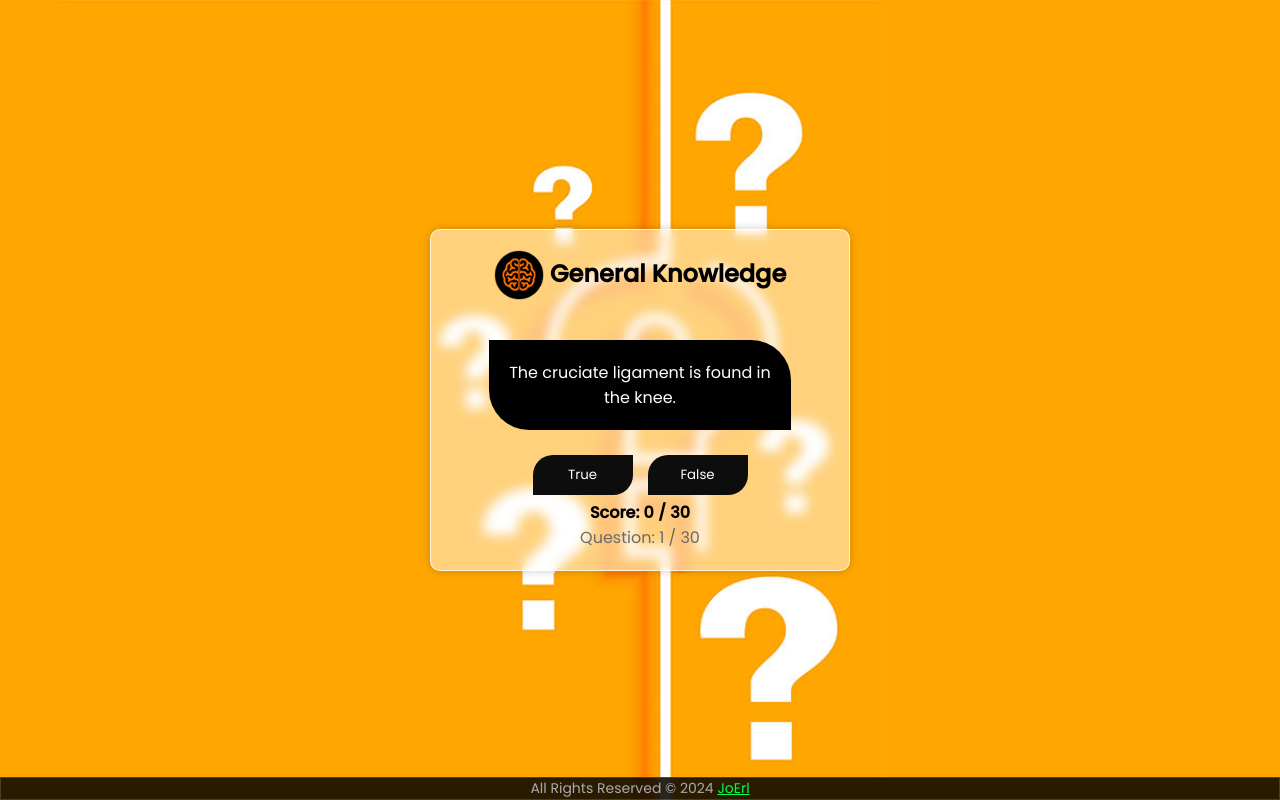
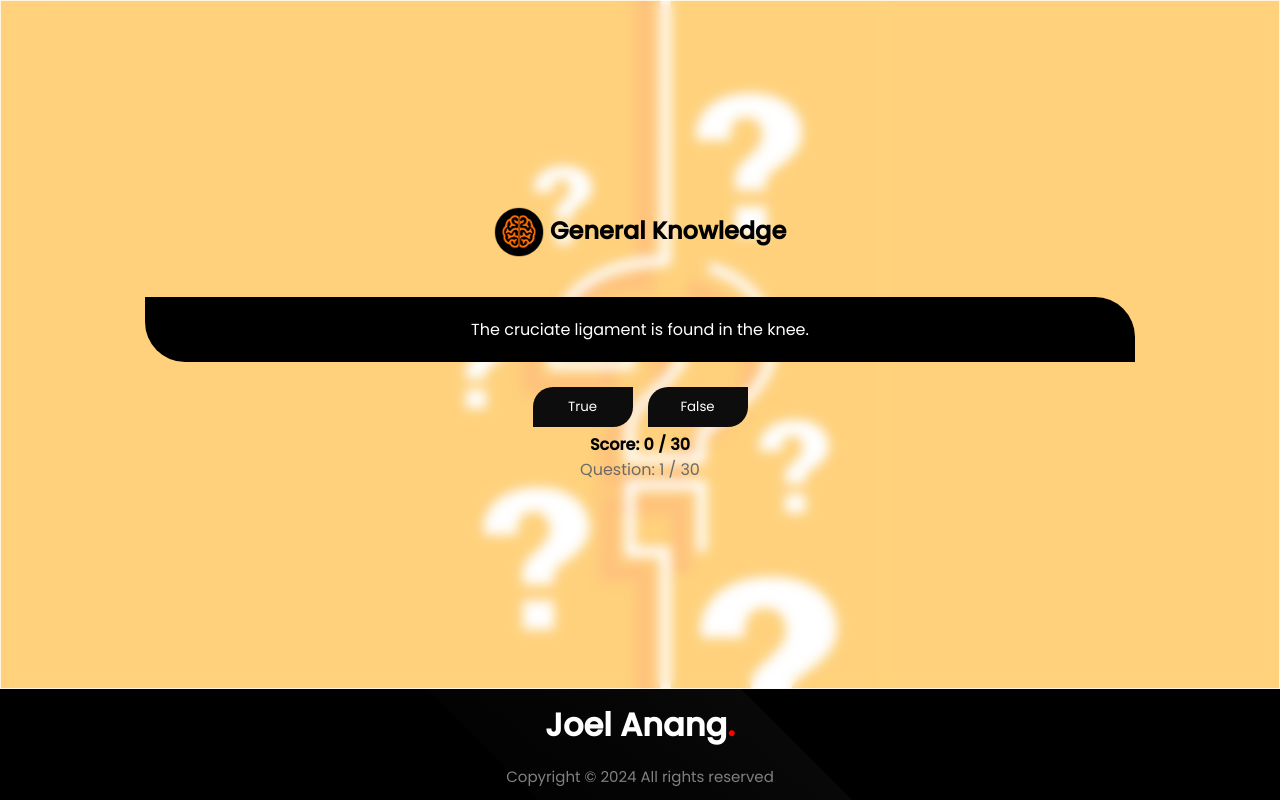
Before and after one commit to Jo-erl/GeneralKnowledge, a plain HTML site: page index.html in a window 1280 px wide. Drawn offline with Linux system fonts and the light colour scheme.

Commit message:
Add files via upload

```diff
--- a/index.html
+++ b/index.html
@@ -7,7 +7,7 @@
       name="viewport"
       content="width=device-width, initial-scale=1, maximum-scale=1, user-scalable=no shrink-to-fit=no"
     />
-    <meta name="description" content="" />
+    <meta name="description" content="Quiz game" />
     <meta name="keywords" content="html, css, javascript" />
     <meta name="author" content="Joel Anang" />
     <title>General Knowledge</title>
@@ -21,7 +21,12 @@
   <body oncontextmenu="return false">
     <div class="container">
       <h1>
-            <img src="logo.png" alt="General Knowledge Icon" style="width:50px; height:auto; vertical-align: middle;" /> General Knowledge
+        <img
+          src="logo.png"
+          alt="General Knowledge Icon"
+          style="width: 50px; height: auto; vertical-align: middle"
+        />
+        General Knowledge
       </h1>
 
       <div class="question-container">
@@ -36,26 +41,59 @@
         <p id="total">Question: 1 / 3</p>
       </div>
     </div>
-    <script src="script.js"></script>
 
+    <!--=======================================================-->
     <!--Footer-->
-    <section class="footer">
-        <p>
-          All Rights Reserved &copy; <span id="currentYear"></span>
-          <a
-            href="https://jo-erl.github.io/joelanangportfolio/"
-            style="color: rgb(0, 255, 68)"
-            target="_blank"
-            >JoErl</a
+    <footer class="footer">
+      <div class="footer-content">
+        <div class="logo">
+          <a href="https://jo-erl.github.io/joelanangportfolio/" target="_blank"
+            >Joel Anang<span>.</span></a
           >
+        </div>
+        <p class="copyright">
+          Copyright &copy;
+          <script>
+            document.write(new Date().getFullYear());
+          </script>
+          All rights reserved
         </p>
+      </div>
+    </footer>
+    <!--Footer end-->
+    <!--=======================================================-->
 
     <script>
-          // JavaScript to automatically update the year
-          document.getElementById("currentYear").textContent =
-            new Date().getFullYear();
+      // Footer functionality
+      const footer = document.querySelector("footer");
+      const currentYearSpan = document.querySelector(".current-year");
+
+      // Set the current year in the footer
+      if (currentYearSpan) {
+        currentYearSpan.textContent = new Date().getFullYear();
+      }
+
+      function handleScroll() {
+        // Footer reveal animation
+        const footerRect = footer.getBoundingClientRect();
+        const windowHeight = window.innerHeight;
+
+        if (footerRect.bottom <= windowHeight + 100) {
+          footer.classList.add("reveal");
+        } else {
+          footer.classList.remove("reveal");
+        }
+
+        // Footer parallax effect
+        const scrollPosition = window.pageYOffset;
+        const parallaxOffset = scrollPosition * 0.3;
+        footer.style.backgroundPositionY = `${parallaxOffset}px`;
+      }
+
+      window.addEventListener("scroll", handleScroll);
+      handleScroll();
     </script>
-      </section>
-      <!--End of Footer-->
+
+    <script src="script.js"></script>
   </body>
 </html>
--- a/script.js
+++ b/script.js
@@ -11,20 +11,35 @@ const questions = [
   { text: "The moon is made of cheese.", answer: false },
   { text: "Water boils at 100 degrees Celsius.", answer: true },
   { text: "Paris is the capital of Belgium.", answer: false },
-  {text: "The Pacific Ocean is larger than the Atlantic Ocean.",answer: true,},
+  {
+    text: "The Pacific Ocean is larger than the Atlantic Ocean.",
+    answer: true,
+  },
   { text: "There are 50 states in the United States.", answer: true },
   { text: "There are 25 regions in the Ghana.", answer: false },
   { text: "Pluto is still classified as a planet.", answer: false },
   { text: "The Nile River is the longest river in the world.", answer: true },
   { text: "DNA stands for Deoxyribonucleic Acid.", answer: true },
   { text: "The first airplane flight was in 1803.", answer: false },
-  {text: "The cruciate ligament is found in the knee.",answer: true,},
-  {text: "Spaghetto is the singular form of the word spaghetti.",answer: true,},
-  {text: "Pinocchio was Walt Disney’s first animated feature film in full color.",answer: false,},
+  { text: "The cruciate ligament is found in the knee.", answer: true },
+  {
+    text: "Spaghetto is the singular form of the word spaghetti.",
+    answer: true,
+  },
+  {
+    text: "Pinocchio was Walt Disney’s first animated feature film in full color.",
+    answer: false,
+  },
   { text: "The capital of Australia is Sydney.", answer: false },
-  {text: "The longest river in the world is the Amazon River.",answer: false,},
+  {
+    text: "The longest river in the world is the Amazon River.",
+    answer: false,
+  },
   { text: "Bats are blind.", answer: false },
-  {text: "The blue whale is the biggest animal to have ever lived.",answer: true,},
+  {
+    text: "The blue whale is the biggest animal to have ever lived.",
+    answer: true,
+  },
   { text: "The Earth revolves around the moon.", answer: false },
   { text: "Bananas are berries.", answer: true },
   { text: "Mount Everest is the tallest mountain in the world.", answer: true },
@@ -62,12 +77,14 @@ function showQuestion() {
     questionElement.textContent = `${questions[currentQuestionIndex].text}`;
     trueButton.style.display = "block";
     falseButton.style.display = "block";
-    questionElement.style.color = "white"; // Reset text color
-    totalElement.textContent = `Question: ${currentQuestionIndex + 1} / ${questions.length}`;
+    questionElement.style.color = "white";
+    totalElement.textContent = `Question: ${currentQuestionIndex + 1} / ${
+      questions.length
+    }`;
   } else {
     // End of the game
     questionElement.textContent = "Game Over!";
-    questionElement.style.color = "white"; // Set text color to black
+    questionElement.style.color = "white";
     trueButton.style.display = "none";
     falseButton.style.display = "none";
 
@@ -117,7 +134,7 @@ function displayResult(isCorrect) {
   // Set the processing flag to false after a delay to allow the next question
   setTimeout(() => {
     isProcessing = false;
-  }, 1000); // Wait for 1.2 seconds before moving to the next question
+  }, 1000); // Wait for 1 second before moving to the next question
 }
 
 function checkAnswer(isTrue) {
@@ -133,7 +150,7 @@ function checkAnswer(isTrue) {
     setTimeout(() => {
       currentQuestionIndex++;
       showQuestion();
-    }, 1000); // Wait for 1.2 seconds before moving to the next question
+    }, 1000); // Wait for 1 second before moving to the next question
   }
 }
 
--- a/styles.css
+++ b/styles.css
@@ -1,38 +1,60 @@
-/*=============== GOOGLE FONTS [POPPINS] ===============*/
-@import url("https://fonts.googleapis.com/css2?family=Poppins:wght@400;500&display=swap");
+/*FONTS*/
+@font-face {
+  font-family: "MTNBrighterSans";
+  src: url("ttf/MTNBrighterSans-Regular.ttf") format("truetype");
+  font-weight: 400; /* Regular weight */
+}
+
+@font-face {
+  font-family: "MTNBrighterSans";
+  src: url("ttf/MTNBrighterSans-Medium.ttf") format("truetype");
+  font-weight: 500; /* Medium weight */
+}
+
+@font-face {
+  font-family: "MTNBrighterSans";
+  src: url("ttf/MTNBrighterSans-ExtraBold.ttf") format("truetype");
+  font-weight: 700; /* Extra weight */
+}
+/*=======================================================*/
 
 * {
   margin: 0;
   padding: 0;
   font-family: "Poppins", sans-serif;
   box-sizing: border-box;
+}
 
+html,
+body {
+  height: 100%;
+  margin: 0;
+  display: flex;
+  flex-direction: column;
 }
 
 body {
+
   background-image: url(bg.jpg);
   background-size: cover;
   background-attachment: fixed;
   background-position: center;
   background-color: #f2f2f2;
   text-align: center;
-  margin: 0;
-  padding: 0;
-  display: flex;
-  justify-content: center;
-  align-items: center;
-  min-height: 100vh;
   user-select: none;
   -webkit-user-select: none; /* For Safari */
   -moz-user-select: none; /* For Firefox */
 }
 
-
 .container {
+  flex: 1;
+  display: flex;
+  flex-direction: column;
+  justify-content: center;
+  align-items: center;
   text-align: center;
   background-color: #ffffff7c;
   padding: 20px;
-  border-radius: 10px;
   box-shadow: 0 0 10px rgba(0, 0, 0, 0.2);
   backdrop-filter: blur(6px);
   border: 1px solid #ffffffc4;
@@ -67,7 +89,7 @@ h1 {
   border-radius: 20px 0 20px 0;
 }
 
-.btn2{
+.btn2 {
   background-color: #ff7000;
   color: #000000;
   border: none;
@@ -104,20 +126,69 @@ h1 {
   color: #000000;
 }
 
+/*=======================================================*/
+/*FOOTER*/
 .footer {
+  background-color: rgb(0, 0, 0);
+  color: white;
+  padding: 12px 0;
+  overflow: hidden;
+  position: relative;
   width: 100%;
-  text-align: center;
-  padding: 10px 0;
-  background-color: #000000d6;
-  position: fixed;
-  bottom: 0;
-  font-size: 14px;
-  color: rgb(255, 255, 255);
-  padding: 0;
-  backdrop-filter: blur(6px);
-  border: 1px solid #ffffff27;
 }
 
-.footer p {
-  color: #aaaaaa;
+.footer-content {
+  position: relative;
+  z-index: 2;
+  max-width: 1200px;
+  margin: 0 auto;
+  text-align: center;
+  opacity: 0;
+  transform: translateY(20px);
+  transition: opacity 0.5s ease, transform 0.5s ease;
 }
+.footer.reveal .footer-content {
+  opacity: 1;
+  transform: translateY(0);
+}
+
+.footer::before {
+  content: "";
+  position: absolute;
+  top: -50%;
+  left: -50%;
+  width: 200%;
+  height: 200%;
+  background: linear-gradient(
+    to bottom right,
+    rgba(255, 255, 255, 0.05) 0%,
+    rgba(255, 255, 255, 0.02) 50%,
+    transparent 100%
+  );
+  transform: rotate(45deg);
+  z-index: 1;
+}
+
+.footer-content {
+  position: relative;
+  z-index: 2;
+}
+
+.logo a {
+  font-size: 32px;
+  font-weight: bold;
+  color: white;
+  text-decoration: none;
+  margin-bottom: 16px;
+  display: inline-block;
+}
+
+.logo span {
+  color: red;
+}
+
+.copyright {
+  font-size: 15px;
+  color: grey;
+}
+/*=======================================================*/
```
Lines whose indentation alone changed are shown as unchanged.
